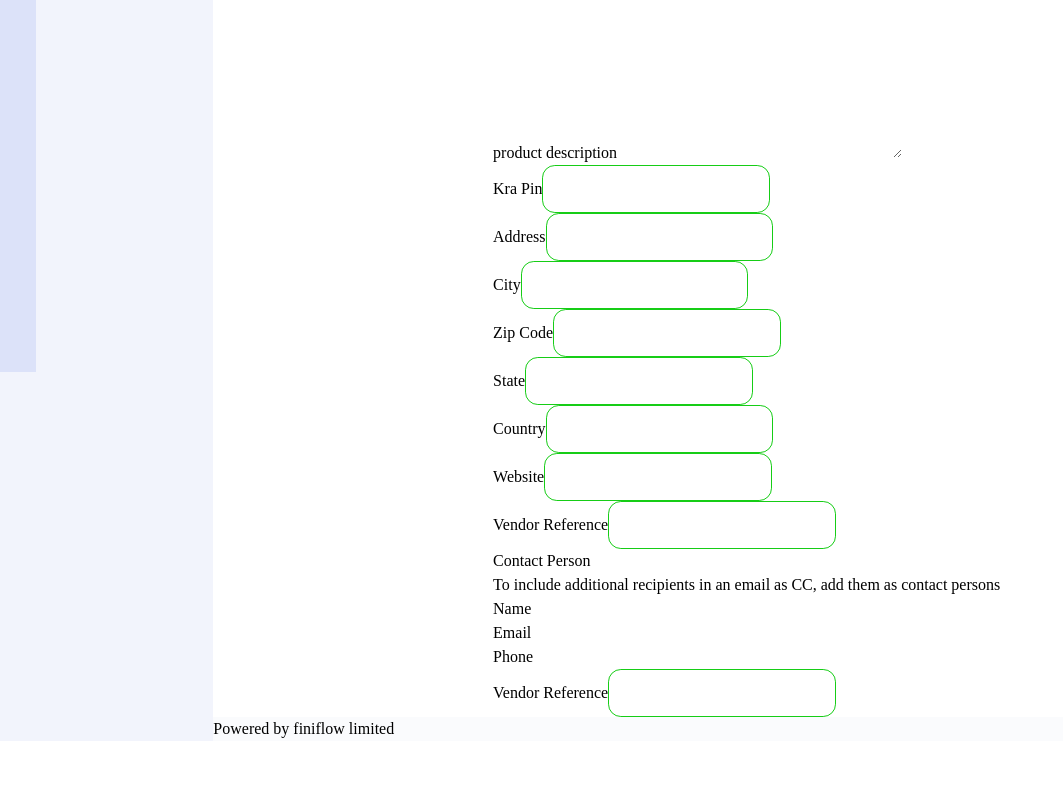
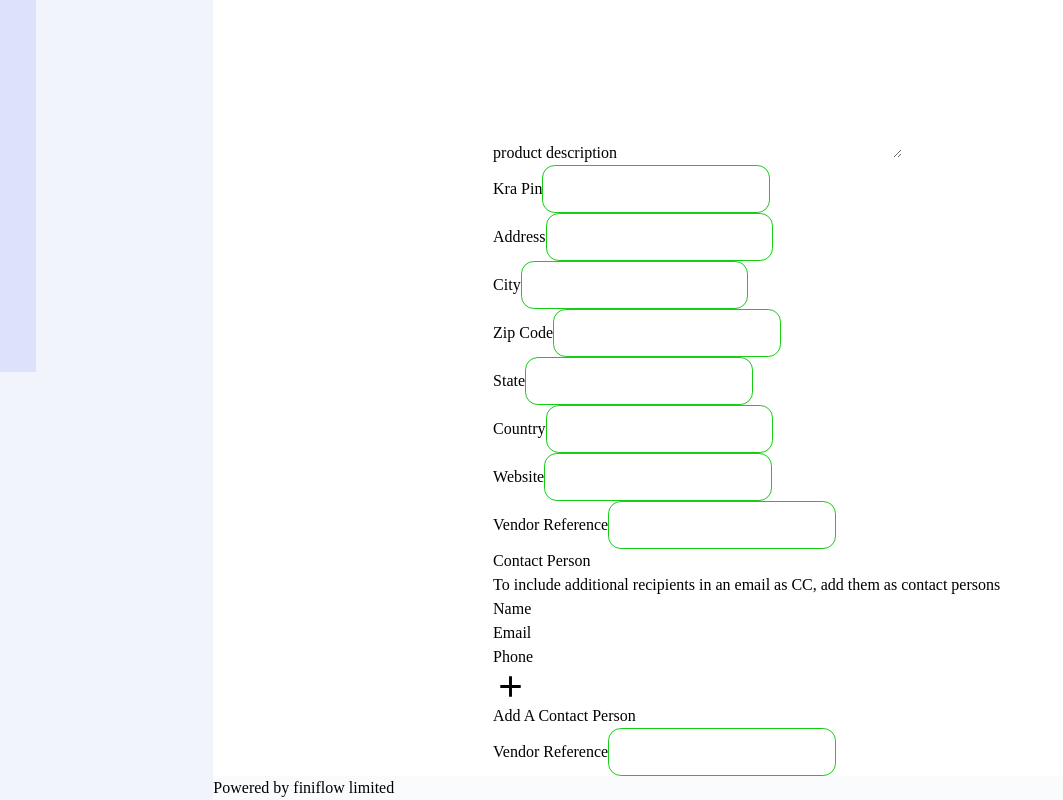
Before and after one commit to paullaster/manage-fuel-bussiness-ui, a React (Vite) app: page /dashboard/purchases/vendor/create in a window 1280 px wide. Shown: the part 428-1228 px from the top of the page, without its empty margins (0-1063 px from the left). Before the commit the page ends 1169 px from the top, so only its background shows below. Built offline with nearby package versions, Linux system fonts and the light colour scheme; no server answers; a web font is replaced by a local one.

Commit message:
update vendor index

```diff
--- a/src/packages/purchases/modules/vendors/components/NewVendor.jsx
+++ b/src/packages/purchases/modules/vendors/components/NewVendor.jsx
@@ -1,5 +1,5 @@
 import { Button, InputComponent,  } from "@/components";
-import { MdOutlineStarOutline } from "react-icons/md";
+import { MdOutlineStarOutline, MdAdd  } from "react-icons/md";
 import { Form } from "react-router-dom";
 
 
@@ -95,6 +95,12 @@ const NewVendor = () => {
                             <div>Email</div>
                             <div>Phone</div>
                         </div>
+                        <div>
+                            <Button>
+                                <span><MdAdd size={35}/></span>
+                                <span>add a contact person</span>
+                            </Button>
+                        </div>
                     </div>
                      <InputComponent
                     type="url"
```
